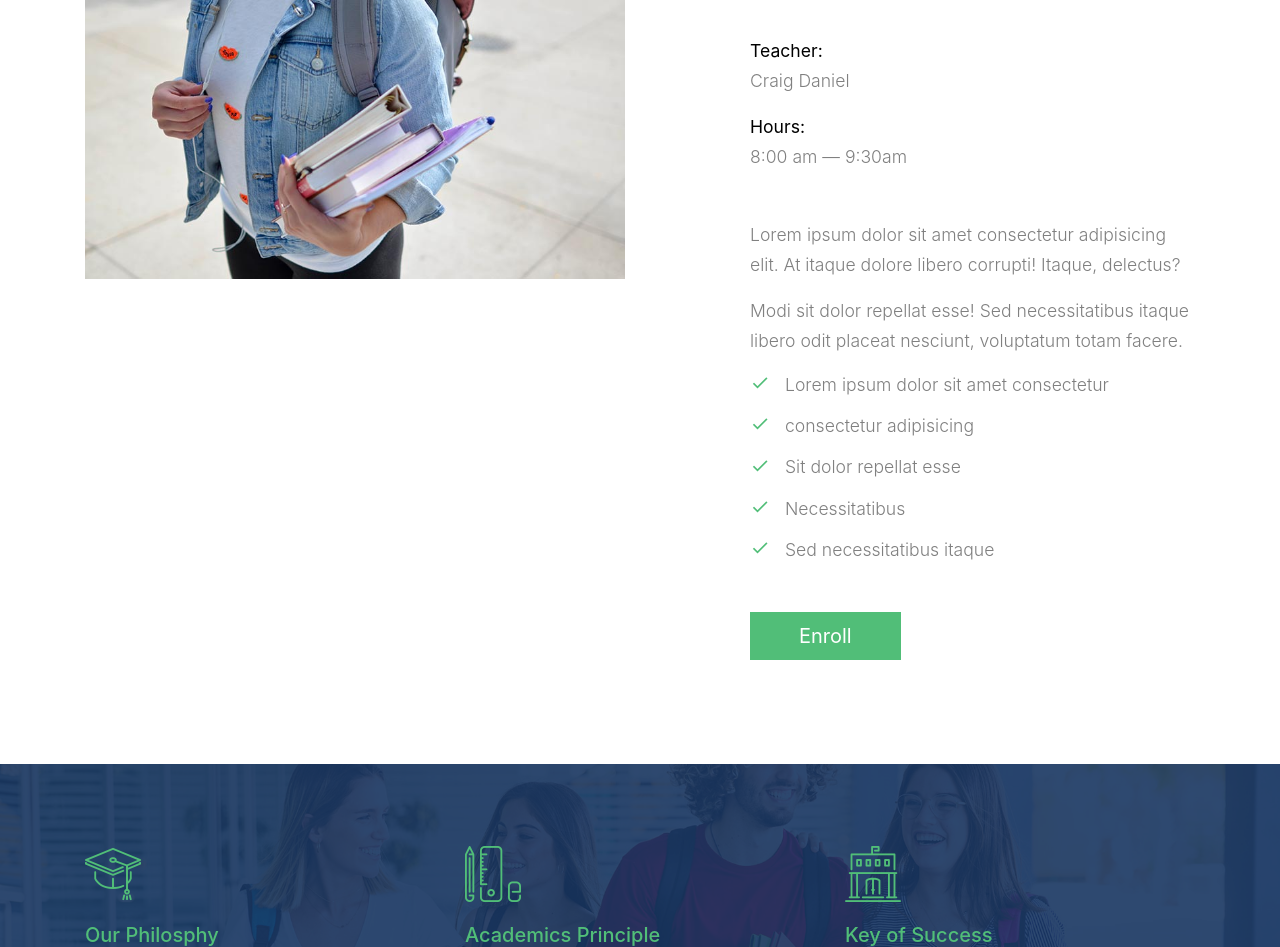
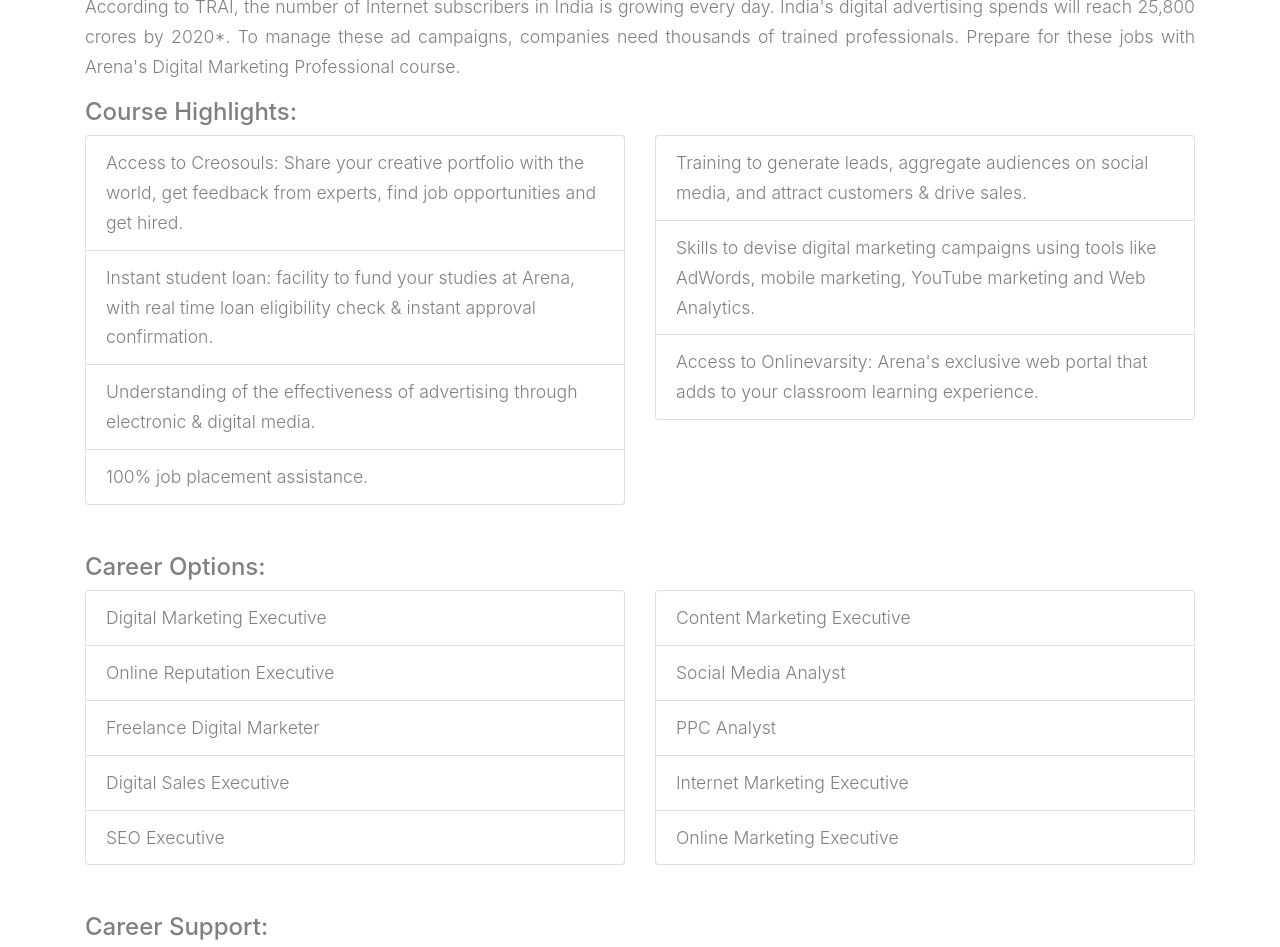
Before and after one commit to tusharbishttoshi/arenaByMuskan, a plain HTML site: page digitalMarketing.html in a window 1280 px wide. Shown: the part 581-1528 px from the top of the page. Drawn offline with Linux system fonts and the light colour scheme; files whose address does not match are found by name; a web font is replaced by a local one.

Commit message:
update digitalMarketing page

```diff
--- a/digitalMarketing.html
+++ b/digitalMarketing.html
@@ -2,7 +2,7 @@
 <html lang="en">
 
 <head>
-    <title>Animation in Film Design | Courses</title>
+    <title>Digital Marketing | Courses</title>
     <meta charset="utf-8">
     <meta name="viewport" content="width=device-width, initial-scale=1, shrink-to-fit=no">
 
@@ -119,9 +119,8 @@
             <div class="container">
                 <div class="row align-items-end">
                     <div class="col-lg-7">
-                        <h2 class="mb-0">Animation In Film Design</h2>
-                        <p>Join Arena's Animation Film Design (AFD) course and make a successful career in animation
-                            filmmaking.</p>
+                        <h2 class="mb-0">Digital Marketing Professional</h2>
+                        <p> India's digital advertising spends will reach 25,800 crores by 2020*. </p>
                     </div>
                 </div>
             </div>
@@ -134,44 +133,138 @@
                 <span class="mx-3 icon-keyboard_arrow_right"></span>
                 <a href="courses.html">Courses</a>
                 <span class="mx-3 icon-keyboard_arrow_right"></span>
-                <span class="current">Animation In Film Design</span>
+                <span class="current">Digital Marketing Professional</span>
             </div>
         </div>
 
         <div class="site-section">
             <div class="container">
-                <div class="row">
-                    <div class="col-md-6 mb-4">
-                        <p>
-                            <img src="images/course_5.jpg" alt="Image" class="img-fluid">
-                        </p>
+                <!-- main content starts here -->
+                <section class="project-detail">
+                    <div class="container">
+                      <!-- Lower Content -->
+                      <div class="lower-content">
+                        <div class="row">
+                          <div class="text-column">
+                            <h2>Digital Marketing Professional</h2>
+                            <div class="upper-box">
+                              <div class="single-item-carousel owl-carousel owl-theme">
+                                <figure class="image">
+                                  <img
+                                    src="img/courseDetails/digitalMarketing.jpg"
+                                    alt="digitalMarketing.jpg"
+                                  />
+                                </figure>
+                              </div>
+                            </div>
+                            <div class="inner-column">
+                              <p class="text-justify">
+                                <span class="dropcap">A</span> course to speed-launch your
+                                career! Learn to manage digital campaigns, analyse data, and
+                                grow revenues for companies & brands. According to TRAI, the
+                                number of Internet subscribers in India is growing every
+                                day. India's digital advertising spends will reach 25,800
+                                crores by 2020*. To manage these ad campaigns, companies
+                                need thousands of trained professionals. Prepare for these
+                                jobs with Arena's Digital Marketing Professional course.
+                              </p>
+
+                              <h4>Course Highlights:</h4>
+                              <div class="row">
+                                <div class="col-md-6">
+                                  <ul class="list-group">
+                                    <li class="list-group-item">
+                                      Access to Creosouls: Share your creative portfolio
+                                      with the world, get feedback from experts, find job
+                                      opportunities and get hired.
+                                    </li>
+                                    <li class="list-group-item">
+                                      Instant student loan: facility to fund your studies at
+                                      Arena, with real time loan eligibility check & instant
+                                      approval confirmation.
+                                    </li>
+                                    <li class="list-group-item">
+                                      Understanding of the effectiveness of advertising
+                                      through electronic & digital media.
+                                    </li>
+                                    <li class="list-group-item">
+                                      100% job placement assistance.
+                                    </li>
+                                  </ul>
+                                </div>
+                                <div class="col-md-6">
+                                  <ul class="list-group">
+                                    <li class="list-group-item">
+                                      Training to generate leads, aggregate audiences on
+                                      social media, and attract customers & drive sales.
+                                    </li>
+                                    <li class="list-group-item">
+                                      Skills to devise digital marketing campaigns using
+                                      tools like AdWords, mobile marketing, YouTube
+                                      marketing and Web Analytics.
+                                    </li>
+                                    <li class="list-group-item">
+                                      Access to Onlinevarsity: Arena's exclusive web portal
+                                      that adds to your classroom learning experience.
+                                    </li>
+                                  </ul>
+                                </div>
+                              </div>
+                              <h4 class="pt-5">Career Options:</h4>
+                              <div class="row">
+                                <div class="col-md-6">
+                                  <ul class="list-group">
+                                    <li class="list-group-item">Digital Marketing Executive</li>
+                                    <li class="list-group-item">Online Reputation Executive</li>
+                                    <li class="list-group-item">Freelance Digital Marketer</li>
+                                    <li class="list-group-item">Digital Sales Executive</li>
+                                    <li class="list-group-item">SEO Executive</li>
+                                  </ul>
+                                </div>
+                                <div class="col-md-6">
+                                  <ul class="list-group">
+                                    <li class="list-group-item">Content Marketing Executive</li>
+                                    <li class="list-group-item">Social Media Analyst</li>
+                                    <li class="list-group-item">PPC Analyst</li>
+                                    <li class="list-group-item">Internet Marketing Executive</li>
+                                    <li class="list-group-item">Online Marketing Executive</li>
+                                  </ul>
+                                </div>
+                              </div>
+                              <h4 class="pt-5">Career Support:</h4>
+                              <div class="row">
+                                <div class="col-md-6">
+                                  <ul class="list-group">
+                                    <li class="list-group-item">
+                                      100% job placement assistance
+                                    </li>
+                                    <li class="list-group-item">Industry interaction</li>
+                                    <li class="list-group-item">Job fairs</li>
+                                    <li class="list-group-item">Studio tours</li>
+                                    <li class="list-group-item">Career seminars</li>
+                                    <li class="list-group-item">Creative workshops</li>
+                                  </ul>
+                                  <h4 class="pt-4">
+                                    Interested ?
+                                    <a href="contact.html" class="text-warning"
+                                      >Join Digital Marketing</a
+                                    >
+                                  </h4>
+                                </div>
+                                <div class="col-md-6">
+                                  <img
+                                    src="img/courseDetails/digitalMarketingcsupport.jpg"
+                                    class="img-fluid img-thumbnail"
+                                  />
+                                </div>
+                              </div>
+                            </div>
+                          </div>
+                        </div>
+                      </div>
                     </div>
-                    <div class="col-lg-5 ml-auto align-self-center">
-                        <h2 class="section-title-underline mb-5">
-                            <span>Course Details</span>
-                        </h2>
-
-                        <p><strong class="text-black d-block">Teacher:</strong> Craig Daniel</p>
-                        <p class="mb-5"><strong class="text-black d-block">Hours:</strong> 8:00 am &mdash; 9:30am</p>
-                        <p>Lorem ipsum dolor sit amet consectetur adipisicing elit. At itaque dolore libero corrupti!
-                            Itaque, delectus?</p>
-                        <p>Modi sit dolor repellat esse! Sed necessitatibus itaque libero odit placeat nesciunt,
-                            voluptatum totam facere.</p>
-
-                        <ul class="ul-check primary list-unstyled mb-5">
-                            <li>Lorem ipsum dolor sit amet consectetur</li>
-                            <li>consectetur adipisicing </li>
-                            <li>Sit dolor repellat esse</li>
-                            <li>Necessitatibus</li>
-                            <li>Sed necessitatibus itaque </li>
-                        </ul>
-
-                        <p>
-                            <a href="#" class="btn btn-primary rounded-0 btn-lg px-5">Enroll</a>
-                        </p>
-
-                    </div>
-                </div>
+                  </section>
+                <!-- main content ends here -->
             </div>
         </div>
 
```
